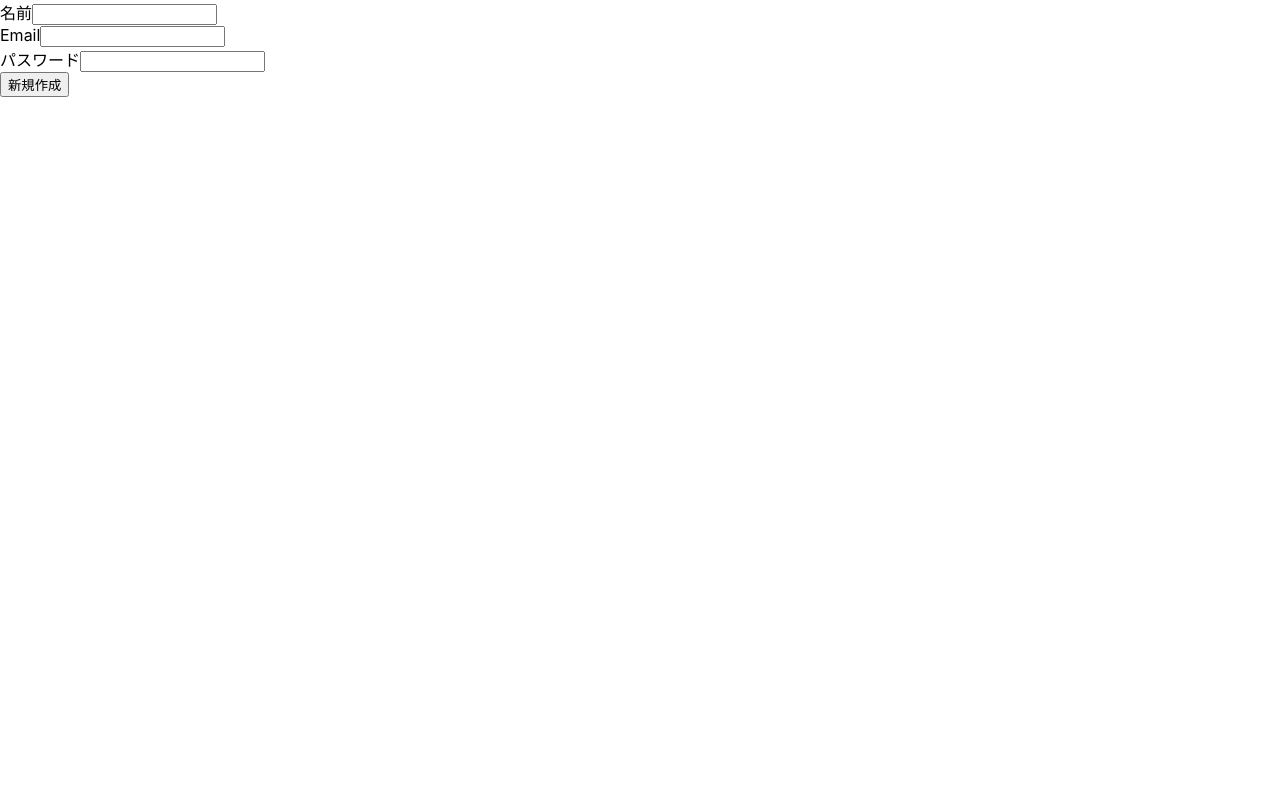
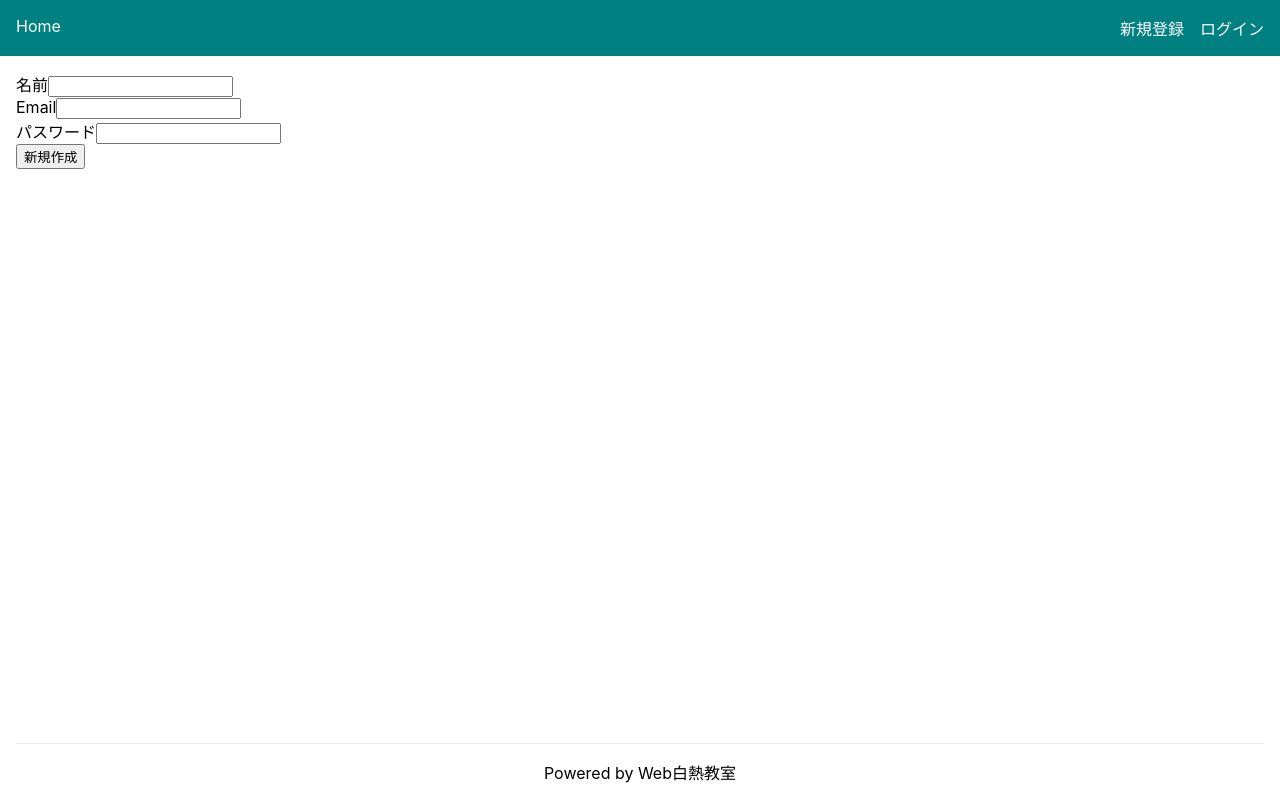
Before and after one commit to tsuyopon-xyz/nest-next-bbs, a Next.js app in the folder frontend/app/: page /signup in a window 1280 px wide. Built offline with nearby package versions, Linux system fonts and the light colour scheme.

Commit message:
Created Layout, Header and Footer components.

```diff
--- a/frontend/app/next.config.js
+++ b/frontend/app/next.config.js
@@ -2,6 +2,6 @@
 const nextConfig = {
   reactStrictMode: true,
   swcMinify: true,
-}
+};
 
-module.exports = nextConfig
+module.exports = nextConfig;
--- /dev/null
+++ b/frontend/app/src/components/shared/Footer/index.tsx
@@ -0,0 +1,12 @@
+import type { FC } from 'react';
+import styles from './style.module.css';
+
+export const Footer: FC = () => {
+  return (
+    <footer className={styles.footer}>
+      <a href="https://tsuyopon.xyz" target="_blank" rel="noopener noreferrer">
+        Powered by Web白熱教室
+      </a>
+    </footer>
+  );
+};
--- /dev/null
+++ b/frontend/app/src/components/shared/Footer/style.module.css
@@ -0,0 +1,20 @@
+.footer {
+  position: absolute;
+  right: 0;
+  bottom: 0;
+  left: 0;
+  display: flex;
+  flex: 1;
+  padding: 1rem 0;
+  margin: 0 1rem;
+  border-top: 1px solid #eaeaea;
+  justify-content: center;
+  align-items: center;
+}
+
+.footer a {
+  display: flex;
+  justify-content: center;
+  align-items: center;
+  flex-grow: 1;
+}
--- /dev/null
+++ b/frontend/app/src/components/shared/Header/index.tsx
@@ -0,0 +1,31 @@
+import Link from 'next/link';
+import type { FC } from 'react';
+import styles from './style.module.css';
+
+export const Header: FC = () => {
+  return (
+    <header>
+      <nav className={styles.navbar}>
+        <ul className={`${styles.navMenu}`}>
+          <li>
+            <Link href="/">
+              <a>Home</a>
+            </Link>
+          </li>
+        </ul>
+        <ul className={`${styles.navMenu} ${styles.navRightMenu}`}>
+          <li>
+            <Link href="/signup">
+              <a>新規登録</a>
+            </Link>
+          </li>
+          <li>
+            <Link href="/signin">
+              <a>ログイン</a>
+            </Link>
+          </li>
+        </ul>
+      </nav>
+    </header>
+  );
+};
--- /dev/null
+++ b/frontend/app/src/components/shared/Header/style.module.css
@@ -0,0 +1,24 @@
+.navbar {
+  display: flex;
+  margin: 0;
+  padding: 1rem;
+  background-color: teal;
+  color: white;
+}
+
+.navMenu {
+  display: flex;
+  list-style: none;
+  margin: 0;
+  padding: 0;
+  gap: 1rem;
+}
+
+.navLeftMenu {
+  flex-grow: 1;
+}
+
+.navRightMenu {
+  flex-grow: 1;
+  justify-content: end;
+}
--- /dev/null
+++ b/frontend/app/src/components/shared/Layout/index.tsx
@@ -0,0 +1,16 @@
+import type { ReactElement, FC } from 'react';
+import { Header } from 'src/components/shared/Header';
+import { Footer } from 'src/components/shared/Footer';
+import styles from './style.module.css';
+
+type Props = {
+  children: ReactElement;
+};
+
+export const Layout: FC<Props> = ({ children }) => (
+  <div className={styles.pageContainer}>
+    <Header />
+    <main className={styles.mainContainer}>{children}</main>
+    <Footer />
+  </div>
+);
--- /dev/null
+++ b/frontend/app/src/components/shared/Layout/style.module.css
@@ -0,0 +1,11 @@
+/* 参考: https://techacademy.jp/magazine/19410 */
+.pageContainer {
+  position: relative;
+  min-height: 100vh;
+  box-sizing: border-box;
+  padding-bottom: 3.5rem;/*←footerの高さ*/
+}
+
+.mainContainer {
+  padding: 1rem;
+}
--- a/frontend/app/src/pages/_app.tsx
+++ b/frontend/app/src/pages/_app.tsx
@@ -1,8 +1,13 @@
-import '../styles/globals.css'
-import type { AppProps } from 'next/app'
+import '../styles/globals.css';
+import type { AppProps } from 'next/app';
+import { Layout } from 'src/components/shared/Layout';
 
 function MyApp({ Component, pageProps }: AppProps) {
-  return <Component {...pageProps} />
+  return (
+    <Layout>
+      <Component {...pageProps} />
+    </Layout>
+  );
 }
 
-export default MyApp
+export default MyApp;
--- a/frontend/app/tsconfig.json
+++ b/frontend/app/tsconfig.json
@@ -13,7 +13,8 @@
     "resolveJsonModule": true,
     "isolatedModules": true,
     "jsx": "preserve",
-    "incremental": true
+    "incremental": true,
+    "baseUrl": ".",
   },
   "include": ["next-env.d.ts", "**/*.ts", "**/*.tsx"],
   "exclude": ["node_modules"]
```
Also changed, not shown: frontend/app/src/pages/index.tsx (+9 -64 lines).
